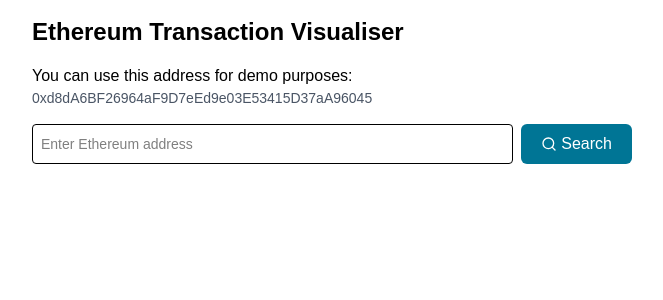
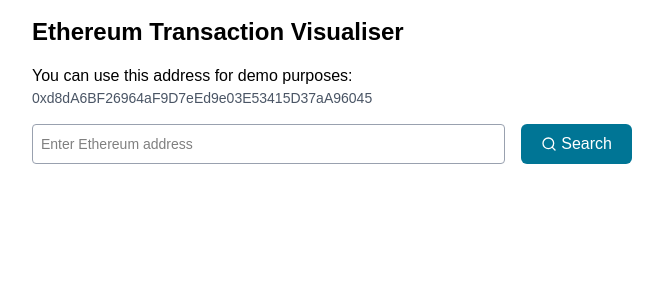
Before and after one commit to khirshah/ethereum-transaction-visualiser, a React (Vite) app: page / in a window 1280 px wide. Shown: the top 300 px of the page, without its empty margins (244-907 px from the left). Built offline with nearby package versions, Linux system fonts and the light colour scheme.

Commit message:
last tweaks

```diff
--- a/src/components/AddressSearch.tsx
+++ b/src/components/AddressSearch.tsx
@@ -11,13 +11,13 @@ export function AddressSearch({
   setInputValue: Dispatch<SetStateAction<string>>
 }) {
   return (
-    <div className="flex max-md:flex-col gap-2 md:min-w-[450px] max-w-[600px]">
+    <div className="flex max-md:flex-col gap-2 sm:gap-4 md:min-w-[450px] max-w-[600px]">
       <input
         type="text"
         placeholder="Enter Ethereum address"
         value={inputValue}
         onChange={(e) => setInputValue(e.target.value)}
-        className="w-full p-2 border rounded-sm text-sm"
+        className="w-full p-2 border border-gray-400 rounded-sm text-sm"
       />
       <button
         onClick={() => onSearch(inputValue)}
```
